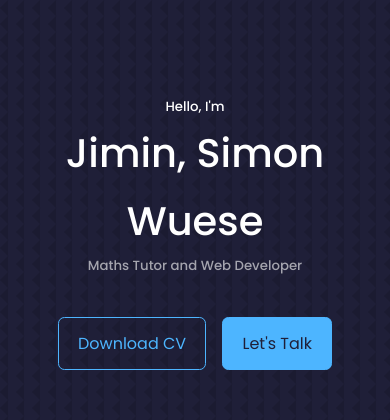
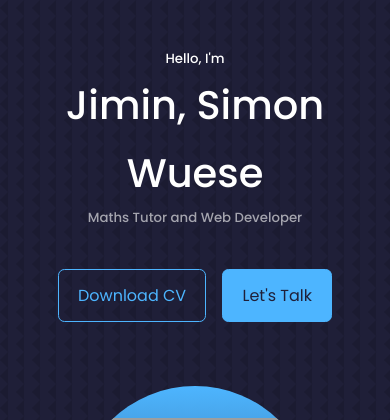
Before and after one commit to jiminWuese/my-personal-web-app, a React (Create React App) app: page / in a window 390 px wide. Shown: the top 420 px of the page. Built offline with nearby package versions, Linux system fonts and the light colour scheme; grey boxes are pictures that could not be loaded.

Commit message:
quick fix in styles

```diff
--- a/src/components/header/header.scss
+++ b/src/components/header/header.scss
@@ -115,6 +115,15 @@ header{
         height: 20rem;
         left: calc(50% - 7.5rem);
      }
+     header{
+        .header__container{
+            .header__right{
+                padding-top: 3rem;
+            }
+         }
+     }
+
+
 
 }
 
--- a/src/index.scss
+++ b/src/index.scss
@@ -28,7 +28,7 @@
    //Container Widths
    --container-width-lg: 75%;
    --container-width-md: 86%;
-   --container-width-ms: 90%;
+   --container-width-ms: 85%;
 }
 
 //Make the scrolling smooth.
@@ -68,7 +68,8 @@ h1{
 //Section styles
 section {
    margin-top: 8rem;
-   height: 100vh;
+   //height: 100vh;
+   height: fit-content;
 
    h2, h5 {
       text-align: center;
```
